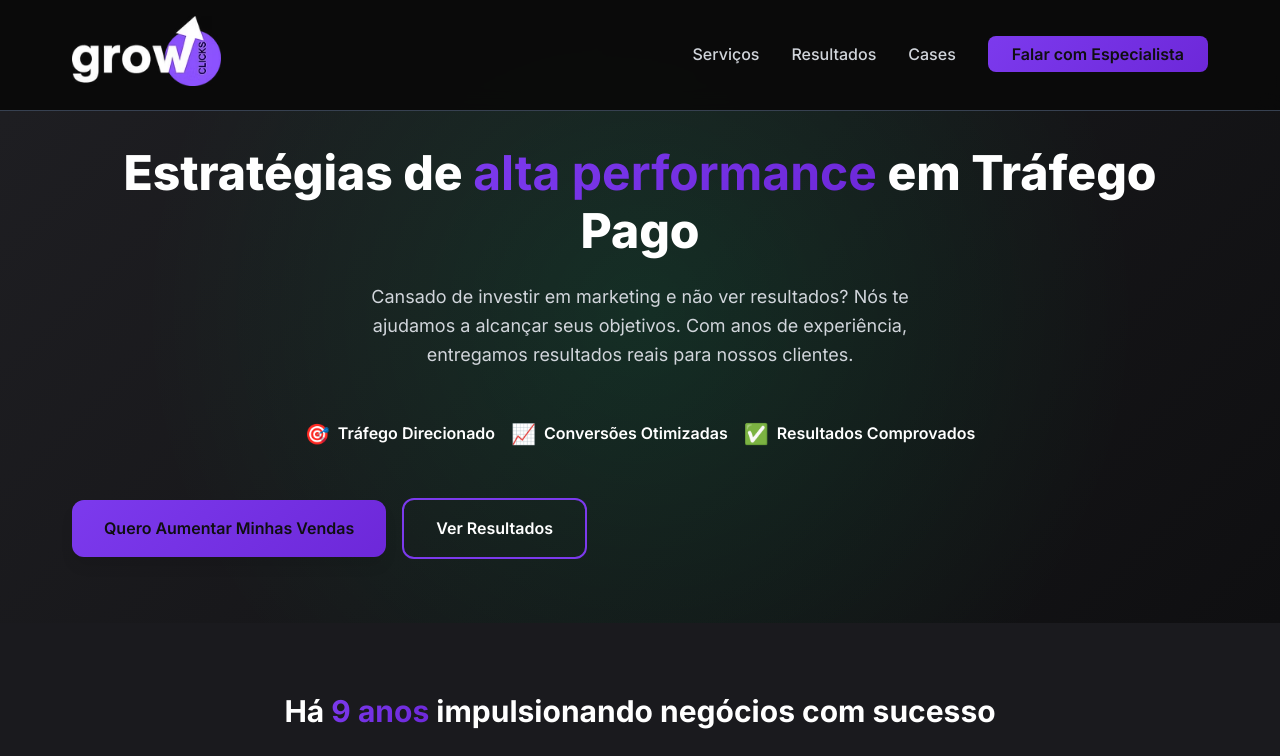
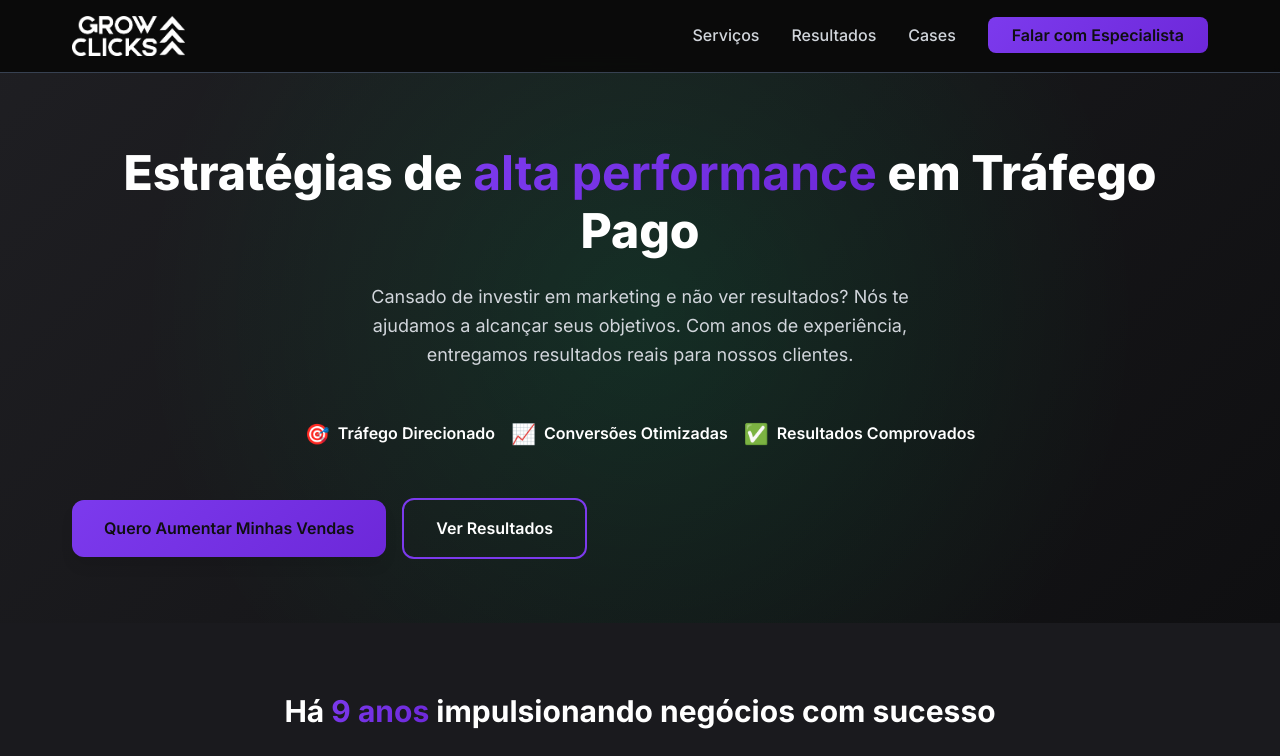
Before and after one commit to karolinabeckman/growclicks, a plain HTML site: page index.html in a window 1280 px wide. Shown: the top 756 px of the page. Drawn offline with nearby package versions, Linux system fonts and the light colour scheme.

Commit message:
Altera logo

```diff
--- a/index.html
+++ b/index.html
@@ -60,7 +60,7 @@
         <nav class="nav" role="navigation" aria-label="Navegação principal">
             <div class="container">
                 <div class="nav-brand">
-                    <img src="img/Logo.png" alt="Grow Clicks" class="logo">
+                    <img src="img/LogoNova.png" alt="Grow Clicks" class="logo">
                 </div>
                 <ul class="nav-menu" id="nav-menu">
                     <li><a href="#servicos" class="nav-link">Serviços</a></li>
--- a/styles.css
+++ b/styles.css
@@ -170,9 +170,11 @@ body {
 }
 
 .logo {
-    height: 70px;
+    height: 40px;
     width: auto;
     max-width: 200px;
+    display: flex;
+    text-align: center;
 }
 
 .nav-menu {
```
Also changed, not shown: img/Logo.png (deleted), img/LogoNova.png (added).
